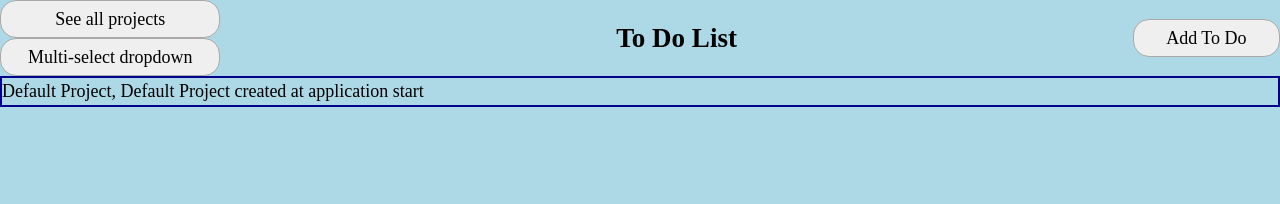
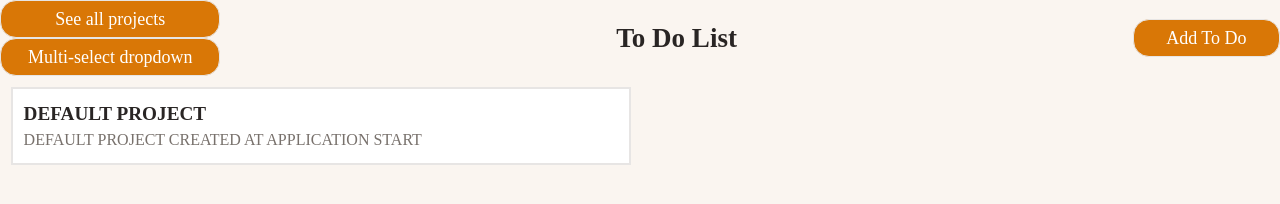
Before and after one commit to ibanpare/to-do-list, a website built with webpack: page src/index.html in a window 1280 px wide. Both pictures are taken after a click on the button "See all projects". Built offline with nearby package versions, Linux system fonts and the light colour scheme.

Commit message:
styles: make things nicer, with variables

```diff
--- a/src/styles.css
+++ b/src/styles.css
@@ -1,5 +1,7 @@
 /* 1. Use a more-intuitive box-sizing model */
-*, *::before, *::after {
+*,
+*::before,
+*::after {
   box-sizing: border-box;
 }
 
@@ -23,18 +25,31 @@ body {
 }
 
 /* 6. Improve media defaults */
-img, picture, video, canvas, svg {
+img,
+picture,
+video,
+canvas,
+svg {
   display: block;
   max-width: 100%;
 }
 
 /* 7. Inherit fonts for form controls */
-input, button, textarea, select {
+input,
+button,
+textarea,
+select {
   font: inherit;
 }
 
 /* 8. Avoid text overflows */
-p, h1, h2, h3, h4, h5, h6 {
+p,
+h1,
+h2,
+h3,
+h4,
+h5,
+h6 {
   overflow-wrap: break-word;
 }
 
@@ -42,20 +57,58 @@ p, h1, h2, h3, h4, h5, h6 {
 p {
   text-wrap: pretty;
 }
-h1, h2, h3, h4, h5, h6 {
+h1,
+h2,
+h3,
+h4,
+h5,
+h6 {
   text-wrap: balance;
 }
 
 /*
   10. Create a root stacking context
 */
-#root, #__next {
+#root,
+#__next {
   isolation: isolate;
 }
 
+:root {
+  /*
+    COLOR USAGE GUIDE
+    --background-color  → page background
+    --surface-color     → cards, modals, form content boxes
+    --surface-hover     → hover state on cards, to-do items, secondary buttons
+    --primary-color     → primary buttons bg, links, active accents
+    --primary-dark      → primary button hover/active state
+    --primary-light     → subtle highlights, selected/active project bg, badges
+    --text-color        → headings, body text, labels
+    --text-color-muted  → secondary text, descriptions, timestamps
+    --text-on-primary   → text on filled buttons (primary, danger, success)
+    --border-color      → card borders, input borders, dividers
+    --danger-color      → delete buttons, error states
+    --success-color     → completed status, success messages
+  */
+
+  --background-color: #faf5f0;
+  --surface-color: #ffffff;
+  --surface-hover: #f5f0eb;
+  --primary-color: #d97706;
+  --primary-light: #fef3c7;
+  --primary-dark: #92400e;
+  --text-on-primary: #ffffff;
+  --text-color: #292524;
+  --text-color-muted: #78716c;
+  --border-color: #e7e5e4;
+  --danger-color: #dc2626;
+  --success-color: #16a34a;
+}
+
 body {
-    background-color: lightblue;
+  background-color: var(--background-color);
   font-size: 1.125rem;
+  color: var(--text-color);
 }
 
 nav {
@@ -79,20 +132,25 @@ nav {
   text-align: center;
 }
 
-/*
-these two below jsut for dev purposes
-*/
+.main-container {
+  display: grid;
+  grid-template-columns: 1fr 1fr;
+  gap: 1em;
+  padding: 0.6em;
+}
+
 .project-container {
-    border: 2px solid darkblue;
+  border: 2px solid var(--border-color);
+  background-color: var(--surface-color);
+  padding: 0.6em;
 }
 
 .to-do-item {
-    border: solid 1px blue;
   cursor: pointer;
 }
 
 .to-do-item:hover {
-    background-color: lightgray;
+  background-color: var(--surface-hover);
 }
 
 .to-do-content {
@@ -105,22 +163,22 @@ these two below jsut for dev purposes
 
 .form-modal {
   display: none;
-  border: 1px solid black;
+  border: 1px solid var(--border-color);
   width: 100%;
   height: 100%;
   position: fixed;
   left: 0;
   top: 0;
   z-index: 1;
-  background-color: rgba(0,0,0,0.4);
+  background-color: rgba(0, 0, 0, 0.4);
   overflow: auto;
 }
 
 .form-modal-content {
-  background-color: #fefefe;
+  background-color: var(--surface-color);
   margin: 7% auto;
   padding: 20px;
-  border: 1px solid #888;
+  border: 1px solid var(--border-color);
   width: 50%;
   border-radius: 2%;
 }
@@ -138,17 +196,25 @@ label {
   text-box-edge: cap alphabetic;
 }
 
-input, select, textarea {
+input,
+select,
+textarea {
   border-radius: 16px;
-  border: 1px solid darkgray;
+  border: 1px solid var(--border-color);
   padding: 0.3em 0.7em;
   font-size: 1rem;
 }
 
 button {
   border-radius: 16px;
-  border: 1px solid darkgray;
+  border: 1px solid var(--border-color);
   padding: 0.25em 1.5em;
+  background-color: var(--primary-color);
+  color: var(--text-on-primary);
+}
+
+button:hover {
+  background-color: var(--primary-dark);
 }
 
 button[type="submit"] {
@@ -169,3 +235,14 @@ button[type="submit"] {
   display: grid;
   gap: 0.75em;
 }
+
+h3 {
+  font-size: 1.2rem;
+  text-transform: uppercase;
+}
+
+.project-container > p {
+  font-size: 1rem;
+  color: var(--text-color-muted);
+  text-transform: uppercase;
+}
--- a/src/ui-functions.js
+++ b/src/ui-functions.js
@@ -108,12 +108,17 @@ export function renderAllProjects(projects) {
 
 export function renderProject(project) {
     const projectDiv = document.createElement("div");
+    const projectTitle = document.createElement("h3");
+    const projectDescription = document.createElement("p");
     projectDiv.setAttribute("class", "project-container");
 
-    projectDiv.textContent = `${project.name}, ${project.description}`;
+    projectTitle.textContent = `${project.name}`;
+    projectDescription.textContent = `${project.description}`;
 
     const mainContainer = document.querySelector(".main-container");
     mainContainer.appendChild(projectDiv);
+    projectDiv.appendChild(projectTitle);
+    projectDiv.appendChild(projectDescription);
 
     for (const item in project.items) {
         renderToDoItem(project.items[item]);
```
Also changed, not shown: src/index.js (+0 -10 lines). Lines whose indentation alone changed are shown as unchanged.
